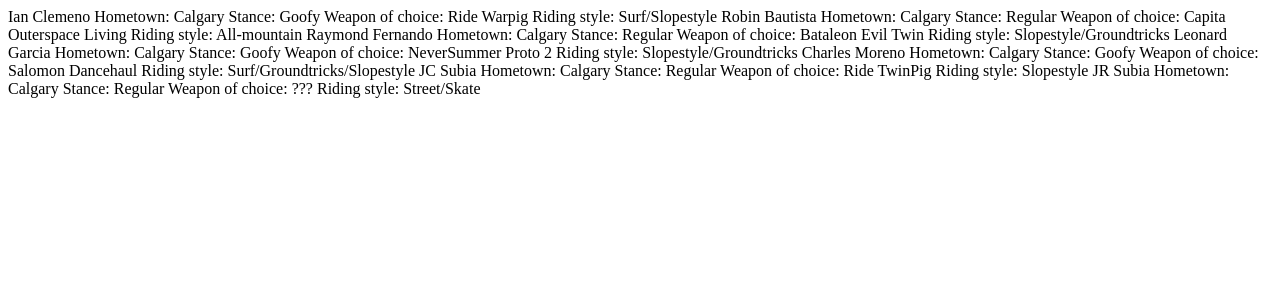
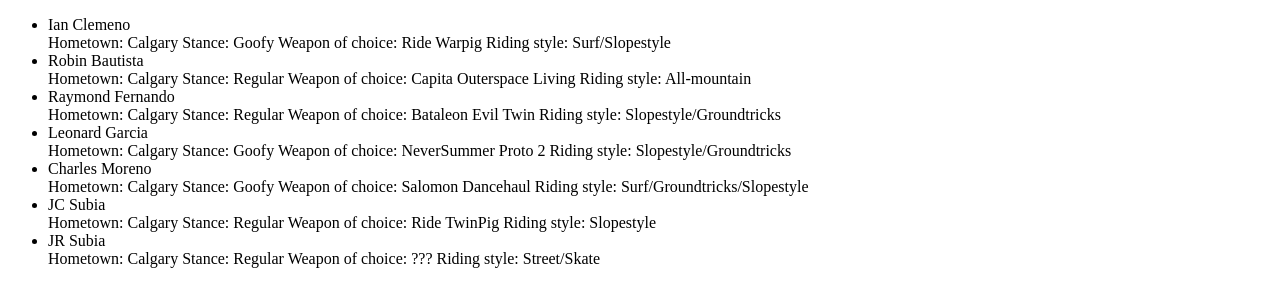
Before and after one commit to iclmno/oss_sb, a plain HTML site: page riders/riders.html in a window 1280 px wide. Drawn offline with Linux system fonts and the light colour scheme.

Commit message:
Updated riders format

```diff
--- a/riders/riders.html
+++ b/riders/riders.html
@@ -6,47 +6,48 @@
     </head>
 
     <body>
-        Ian Clemeno
+        <ul>
+        <li>Ian Clemeno</li>
         Hometown: Calgary
         Stance: Goofy
         Weapon of choice: Ride Warpig
         Riding style: Surf/Slopestyle
 
-        Robin Bautista
+        <li>Robin Bautista</li>
         Hometown: Calgary
         Stance: Regular
         Weapon of choice: Capita Outerspace Living
         Riding style: All-mountain
 
-        Raymond Fernando
+        <li>Raymond Fernando</li>
         Hometown: Calgary
         Stance: Regular
         Weapon of choice: Bataleon Evil Twin
         Riding style: Slopestyle/Groundtricks
 
-        Leonard Garcia
+        <li>Leonard Garcia</li>
         Hometown: Calgary
         Stance: Goofy
         Weapon of choice: NeverSummer Proto 2
         Riding style: Slopestyle/Groundtricks
 
-        Charles Moreno
+        <li>Charles Moreno</li>
         Hometown: Calgary
         Stance: Goofy
         Weapon of choice: Salomon Dancehaul
         Riding style: Surf/Groundtricks/Slopestyle
 
-        JC Subia
+        <li>JC Subia</li>
         Hometown: Calgary
         Stance: Regular
         Weapon of choice: Ride TwinPig
         Riding style: Slopestyle
 
-        JR Subia
+        <li>JR Subia</li>
         Hometown: Calgary
         Stance: Regular
         Weapon of choice: ???
         Riding style: Street/Skate
-
+        </ul>
     </body>
 </html>
```
